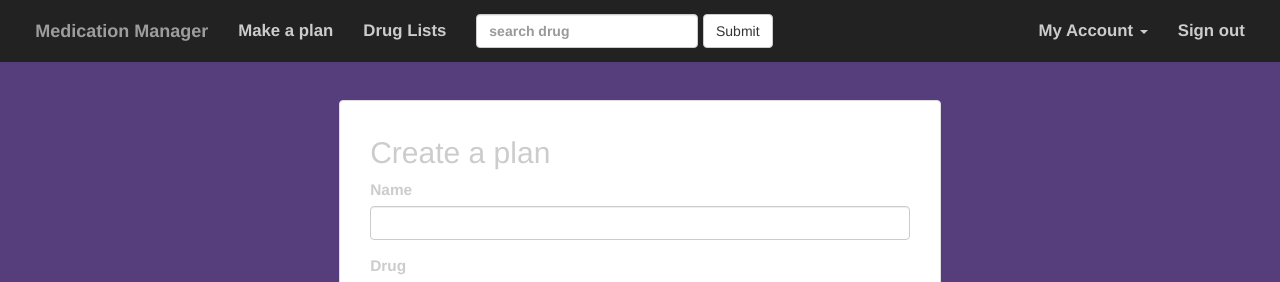
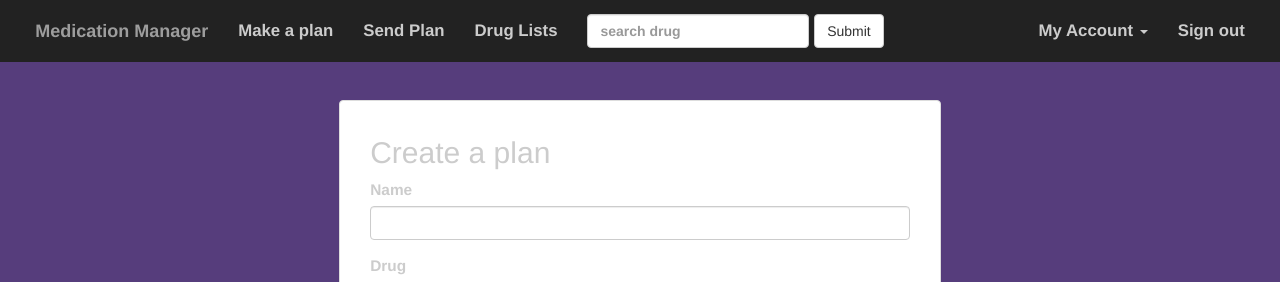
Before and after one commit to SamuelXing/MedicationManager, a Django app: page /plan/create/ in a window 1280 px wide. Shown: the top 282 px of the page. Run offline with Django 3.2, Linux system fonts and the light colour scheme; the visitor is signed in with stand-in values (Sample User, id 1); data that the repository does not hold is empty; some libraries are stand-ins or nearby versions.

Commit message:
send plan email

```diff
--- a/planModule/urls.py
+++ b/planModule/urls.py
@@ -7,4 +7,5 @@ urlpatterns = [
     url(r'^(?P<plan_id>\d+)/edit/$', views.editAPlan, name='plan_edit'),
     url(r'^(?P<plan_id>\d+)/detail/$', views.detail, name='plan_detail'),
     url(r'^lists/$', views.listPlans, name='plan_lists'),
+    url(r'^sendPlans/$', views.sendEmail, name='send_Email'),
 ]
--- a/planModule/views.py
+++ b/planModule/views.py
@@ -7,7 +7,7 @@ from django.core.urlresolvers import reverse
 from django.contrib.auth.models import User
 from .planForm import PlanForm
 from django.contrib import messages
-
+from django.core.mail import send_mail, BadHeaderError
 
 
 # Create your views here.
@@ -96,3 +96,21 @@ def listPlans(request):
         userid = request.user.id
         plans = Plan.objects.filter(user__pk = userid)
         return render_to_response('Plan/lists.html', locals(), context_instance = RequestContext(request))
+@login_required
+def sendEmail(request):
+    user_id = request.user.id
+    user = User.objects.get(pk = user_id)
+    subject="Drug Plans"
+    to_email=user.email
+    from_email="quanfengdu@gmail.com"
+    plans=Plan.objects.all()
+    message=""
+    for plan in plans:
+        if plan.user==user:
+            message+=plan.name+"          "+plan.drug.name+"          "+plan.frequencies+"          "+plan.dose+"\n"
+    if subject and message and from_email and to_email:
+        try:
+            send_mail(subject,message,from_email,[to_email])
+        except BadHeaderError:
+            return HttpResponseRedirect('Invalid header found')
+    return render(request,'Medication/homepage.html')
--- a/templates/base/base.html
+++ b/templates/base/base.html
@@ -35,6 +35,7 @@
                     <ul class="nav navbar-nav">
                     {% block tab%}
                     <li><a href="{% url 'plan:plan_create' %}">Make a plan</a></li>
+                    <li><a href="{% url 'plan:send_Email' %}">Send Plan</a></li>
                     <li><a href="{% url 'drug:drug_list' %}">Drug Lists</a></li>
 
                     {% endblock %}
```
Also changed, not shown: MedicationManager/settings.py (+8 -0 lines).
